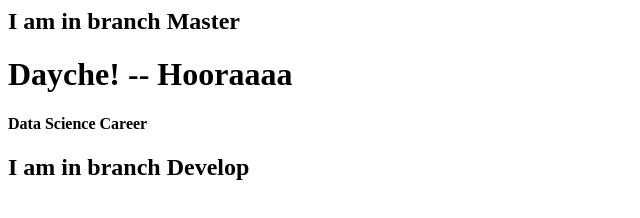
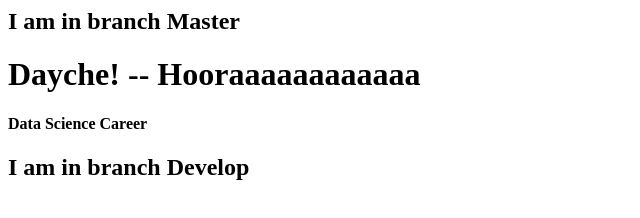
Before and after one commit to mujan-dev/bahar-ds, a plain HTML site: page index.html in a window 1280 px wide. Shown: the whole page, without its empty margins (0-640 px from the left). Drawn offline with Linux system fonts and the light colour scheme.

Commit message:
Update index.html

```diff
--- a/index.html
+++ b/index.html
@@ -2,7 +2,7 @@
 <body>
 <h2> I am in branch Master </h2>
 
-<h1> Dayche! -- Hooraaaa </h1>
+<h1> Dayche! -- Hooraaaaaaaaaaaa </h1>
 
 <h4> Data Science Career </h4>
 
```
